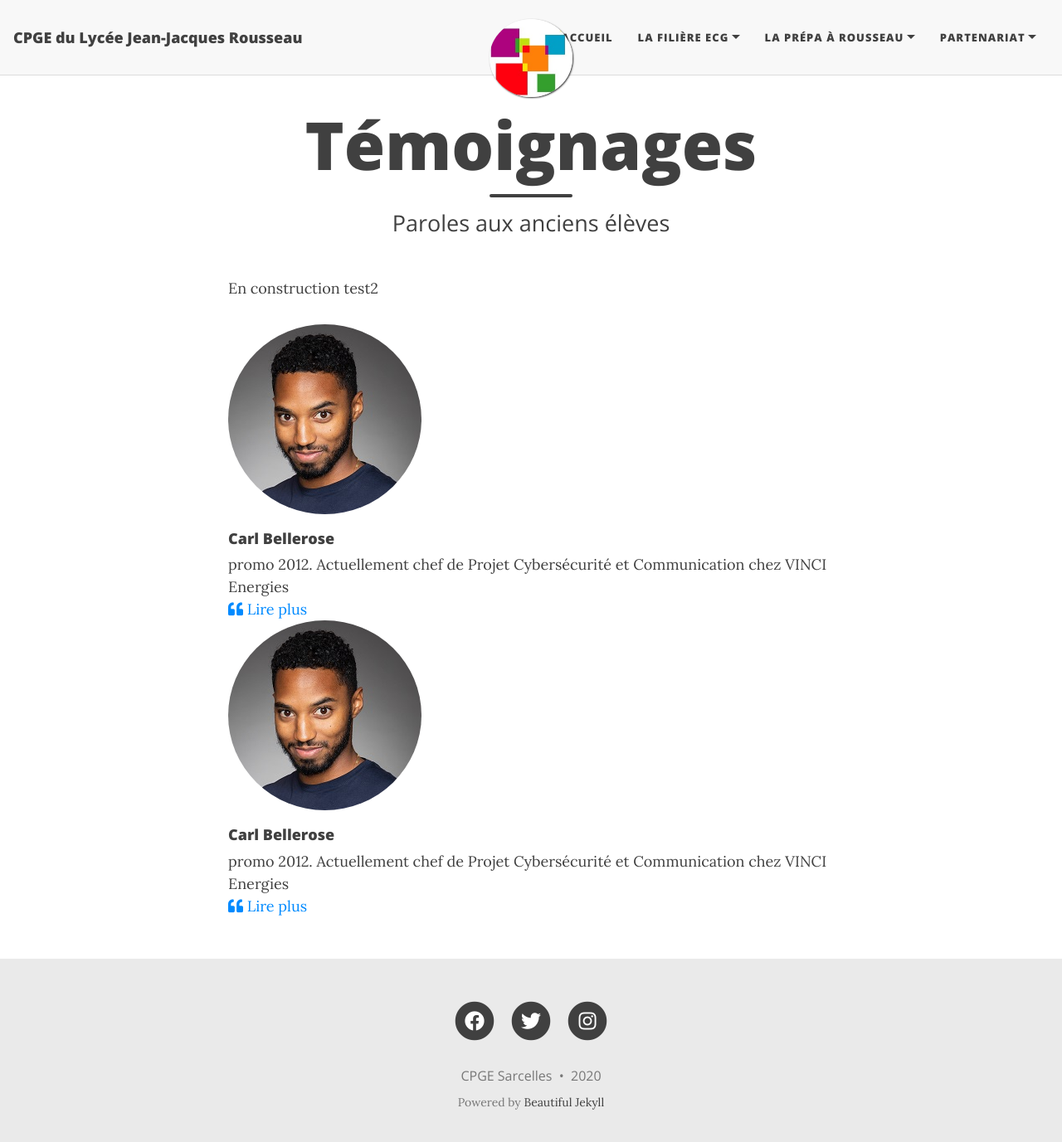
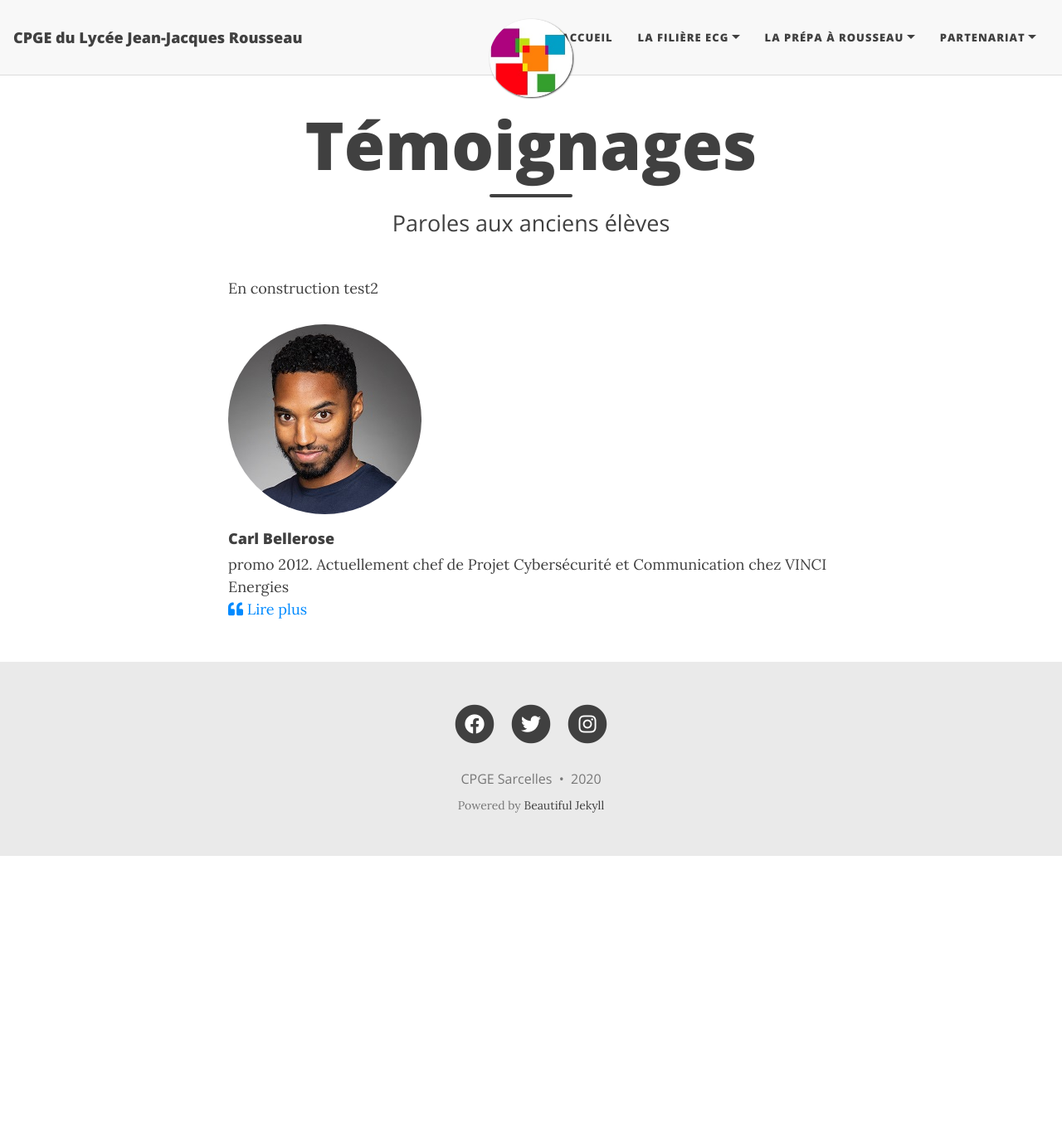
Before and after one commit to cpgesarcelles/cpgesarcelles.github.io, a Jekyll site: the page built from temoignages.md, in a window 1280 px wide and 1390 px high. Shown: the top 1377 px of the window at 83% size. Built offline with Jekyll 4.4.1, drawn with Linux system fonts in a browser that asks for light colours; nearby versions of some CDN libraries.

Commit message:
Update temoignages.md

```diff
--- a/temoignages.md
+++ b/temoignages.md
@@ -2,10 +2,6 @@
 title: Témoignages
 subtitle: Paroles aux anciens élèves
 eleves:
-  - name: Carl Bellerose
-    img: /assets/img/Bellerose.JPG
-    desc: promo 2012. Actuellement chef de Projet Cybersécurité et Communication chez VINCI Energies
-    temoignage: /temoignages
   - name: Carl Bellerose
     img: /assets/img/Bellerose.JPG
     desc: promo 2012. Actuellement chef de Projet Cybersécurité et Communication chez VINCI Energies
```
